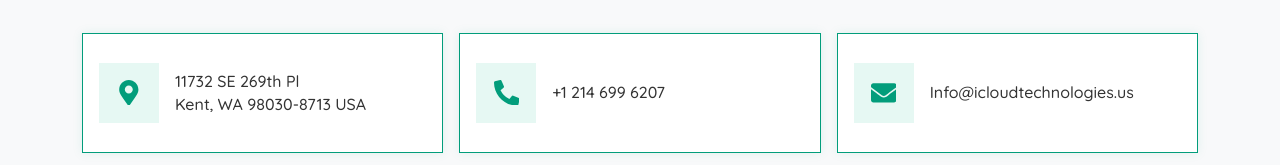
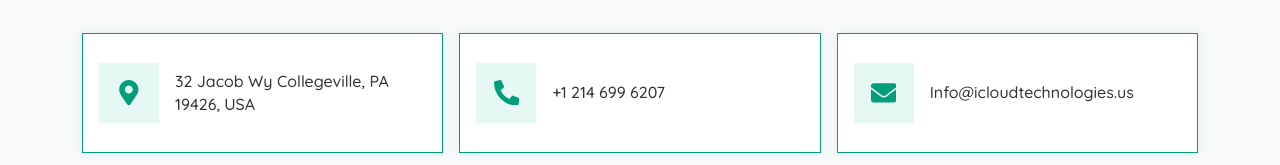
Before and after one commit to alymehroz512/ICLOUD, a React (Vite) app: page /contact in a window 1280 px wide. Shown: the part 1197-1362 px from the top of the page. Built offline with nearby package versions, Linux system fonts and the light colour scheme.

Commit message:
Contact from address and map locations added and website completed statically

```diff
--- a/src/pages/Contact.jsx
+++ b/src/pages/Contact.jsx
@@ -105,9 +105,7 @@
       icon: <FaMapMarkerAlt className="contact-icon" />,
       text: (
         <>
-          11732 SE 269th Pl
-          <br />
-          Kent, WA 98030-8713 USA
+          32 Jacob Wy Collegeville, PA 19426, USA
         </>
       ),
     },
@@ -158,7 +156,7 @@
             <Col md={6} className="mb-4 mb-md-0">
               <div className="map-container">
                 <iframe
-                  src="https://www.google.com/maps/embed?pb=!1m18!1m12!1m3!1d2702.6325489187266!2d-122.18677292491445!3d47.36057150493653!2m3!1f0!2f0!3f0!3m2!1i1024!2i768!4f13.1!3m3!1m2!1s0x54905ed0d041889d%3A0x8d735c5cca8488!2s11732%20SE%20269th%20Pl%2C%20Kent%2C%20WA%2098030%2C%20USA!5e0!3m2!1sen!2s!4v1737578988815!5m2!1sen!2s"
+                  src="https://www.google.com/maps/embed?pb=!1m18!1m12!1m3!1d3047.752920196315!2d-75.4666391!3d40.19231179999999!2m3!1f0!2f0!3f0!3m2!1i1024!2i768!4f13.1!3m3!1m2!1s0x89c6909b084cdbbb%3A0xcd9e8d1773ffe3f9!2s32%20Jacob%20Wy%2C%20Collegeville%2C%20PA%2019426%2C%20USA!5e0!3m2!1sen!2s!4v1761062312491!5m2!1sen!2s"
                   width="100%"
                   height="400"
                   style={{ border: 0 }}
```
